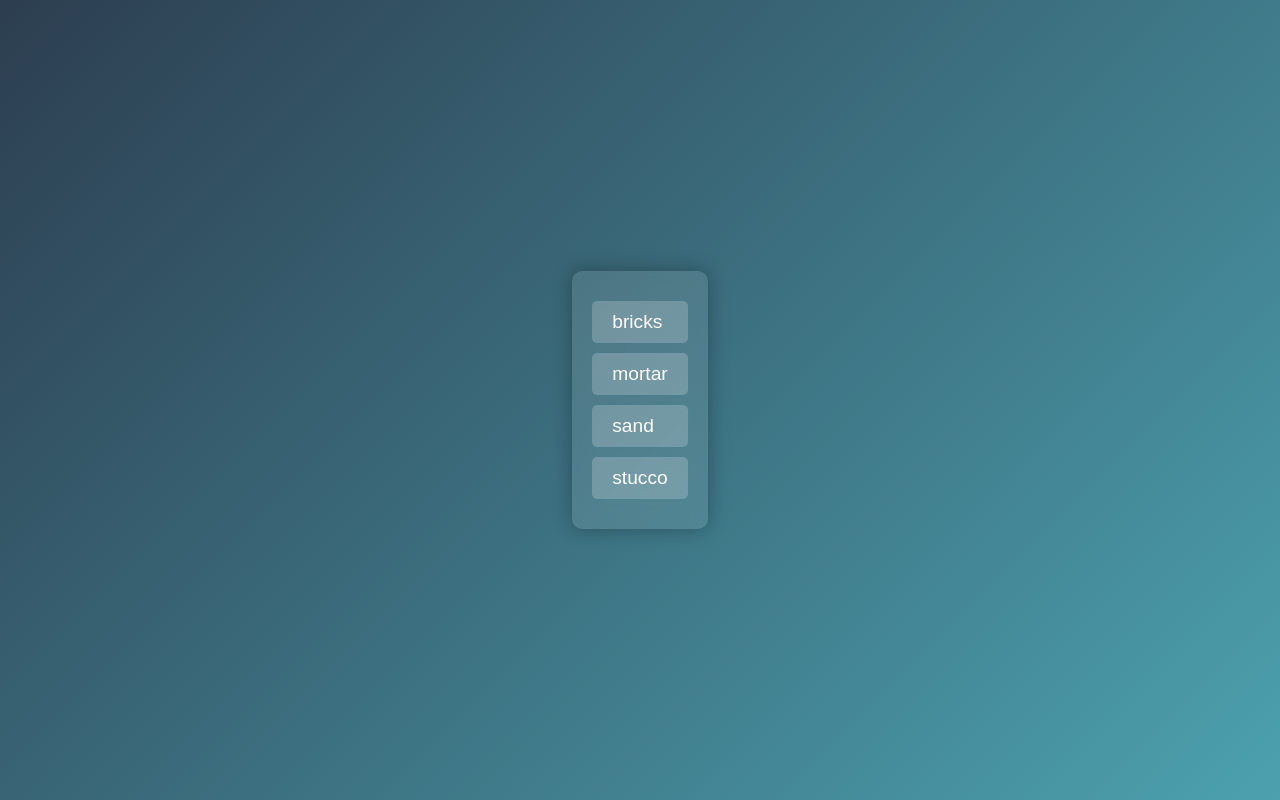
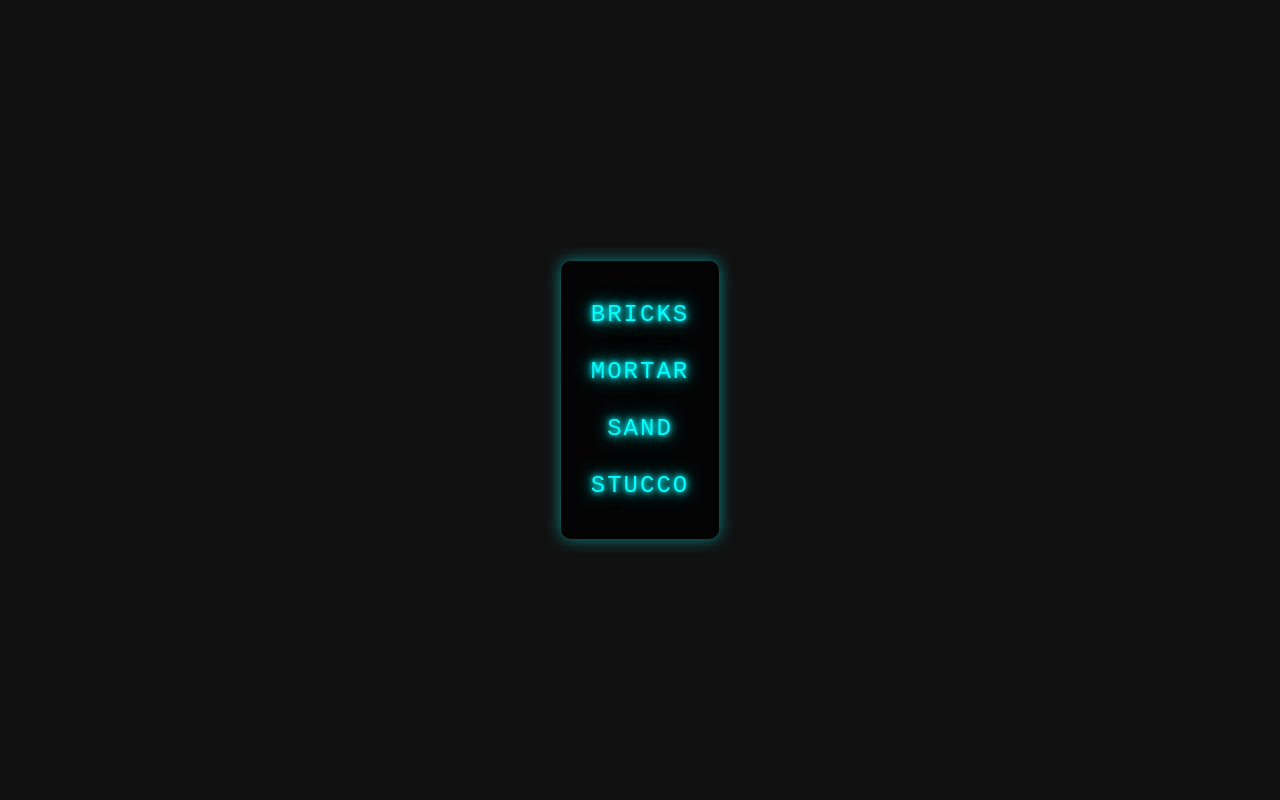
Before and after one commit to Bob-E/seoquest, a plain HTML site: page index.html in a window 1280 px wide. Drawn offline with Linux system fonts and the light colour scheme.

Commit message:
modify css

```diff
--- a/css/styles.css
+++ b/css/styles.css
@@ -1,7 +1,7 @@
 body {
-    background: linear-gradient(135deg, #2c3e50, #4ca1af);
-    color: white;
-    font-family: 'Arial', sans-serif;
+    background: #111;
+    color: #fff;
+    font-family: 'Courier New', monospace;
     display: flex;
     justify-content: center;
     align-items: center;
@@ -10,11 +10,10 @@ body {
 }
 
 div {
-    background: rgba(255, 255, 255, 0.1);
+    background: rgba(0, 0, 0, 0.8);
     padding: 20px;
     border-radius: 10px;
-    box-shadow: 0 0 20px rgba(0, 0, 0, 0.3);
-    backdrop-filter: blur(10px);
+    box-shadow: 0 0 15px rgba(0, 255, 255, 0.5);
 }
 
 ul {
@@ -24,16 +23,20 @@ ul {
 }
 
 li {
-    background: rgba(255, 255, 255, 0.2);
-    padding: 10px 20px;
+    font-size: 1.5em;
+    padding: 10px;
     margin: 10px 0;
-    border-radius: 5px;
-    font-size: 1.2em;
-    transition: transform 0.3s ease-in-out, background 0.3s ease-in-out;
+    text-transform: uppercase;
+    letter-spacing: 2px;
+    text-align: center;
+    position: relative;
+    color: #0ff;
+    text-shadow: 0 0 5px #0ff, 0 0 10px #0ff, 0 0 20px #00ffff;
+    transition: color 0.3s ease-in-out;
     cursor: pointer;
 }
 
 li:hover {
-    transform: scale(1.1);
-    background: rgba(255, 255, 255, 0.5);
+    color: #ff0;
+    text-shadow: 0 0 5px #ff0, 0 0 10px #ff0, 0 0 20px #ffff00;
 }
```
